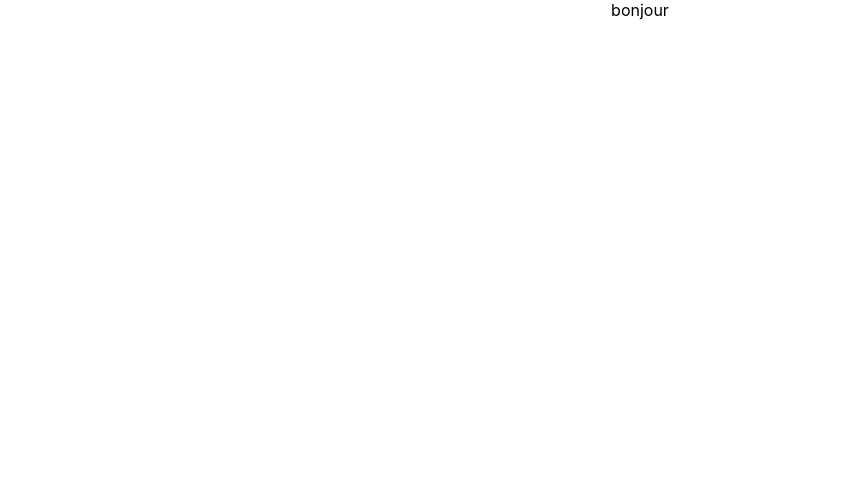
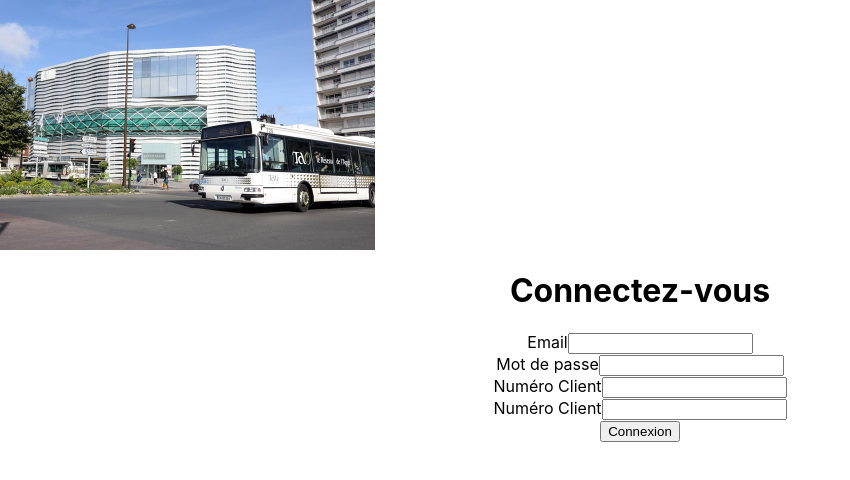
Before and after one commit to Kanmuruuruu/hackathon, a React (Create React App) app: page / in a window 1280 px wide. Shown: the top 480 px of the page, without its empty margins (0-850 px from the left). Built offline with nearby package versions, Linux system fonts and the light colour scheme.

Commit message:
ajout formulaire de contact

```diff
--- /dev/null
+++ b/src/components/Contact.css
@@ -0,0 +1,7 @@
+.ImgContact{
+    background-image: url("../images/bus.jpg");
+    background-size: contain;
+    height: 250px;
+    width: auto;
+    background-repeat: no-repeat;
+}
--- /dev/null
+++ b/src/components/Contact.js
@@ -0,0 +1,37 @@
+import React from 'react';
+import './Contact.css';
+
+function Contact() {
+  return (
+    <div className="Contact">
+      <div className="ImgContact">
+
+      </div>
+      <div>
+        <h1>Connectez-vous</h1>
+        <label htmlFor="title">Email</label>
+        <input id="email" type="text"></input>
+      <div>
+        <label htmlFor="title">Mot de passe</label>
+        <input id="mot de passe" type="text"></input>
+      </div>
+      <div>
+        <label htmlFor="title">Numéro Client</label>
+        <input id="Numéro Client" type="text"></input>
+      </div>
+      <div>
+        <label htmlFor="title">Numéro Client</label>
+        <input id="Numéro de Carte" type="text"></input>
+      </div>
+      <div className="Button">
+        <button>Connexion</button>
+      </div>
+
+
+      </div>
+
+    </div>
+  );
+}
+
+export default Contact;
--- a/src/components/Home.js
+++ b/src/components/Home.js
@@ -1,10 +1,11 @@
 import React from 'react';
+import Contact from './Contact'
 
 
 const Home = () => {
     return(
         <div>
-            bonjour
+            <Contact/>
         </div>
     );
 }
```
Also changed, not shown: src/images/bus.jpg (added).
